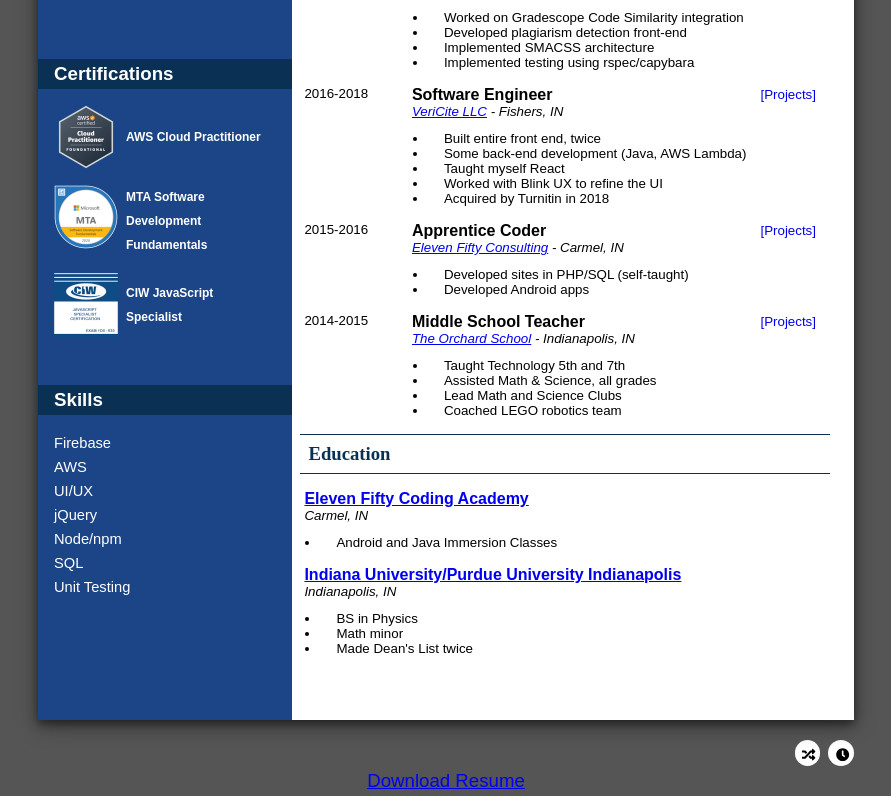
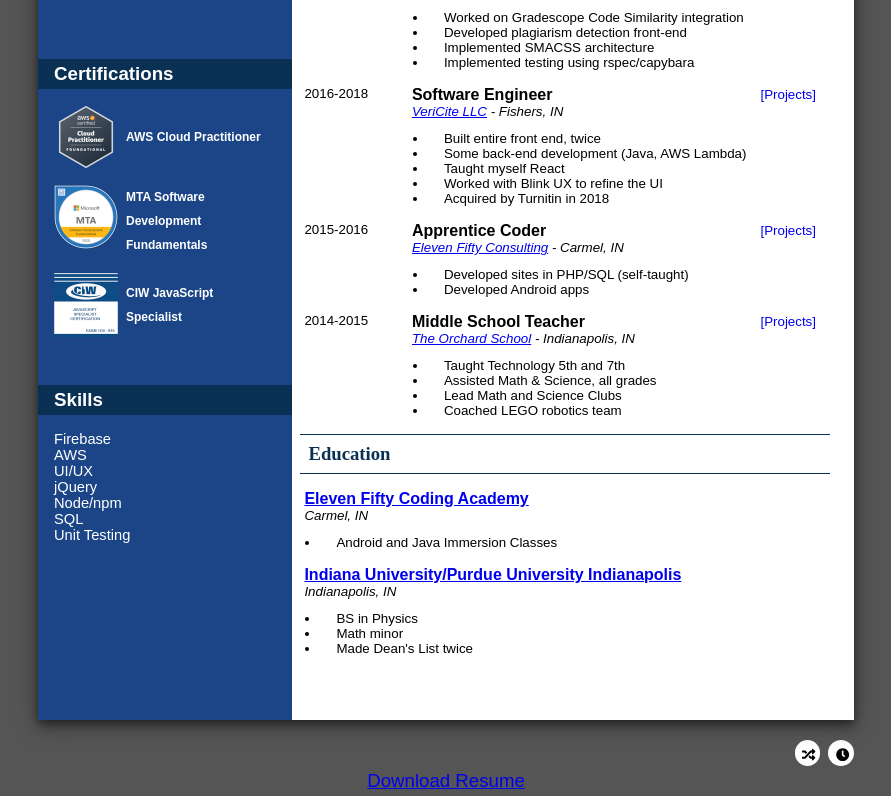
Before and after one commit to AndroidDoctorr/androiddoctorr.github.io, a React (Create React App) app: page / in a window 1280 px wide. Shown: the part 420-1216 px from the top of the page, without its empty margins (194-1085 px from the left). Built offline with nearby package versions, Linux system fonts and the light colour scheme; a web font is replaced by a local one.

Commit message:
fixed certification title line height

```diff
--- a/src/styles/sidebar.css
+++ b/src/styles/sidebar.css
@@ -54,5 +54,5 @@
   padding: 0 1rem;
   font-size: 11pt;
   margin: 1rem 0;
-  line-height: 1.5rem;
+  line-height: 1rem;
 }
```
